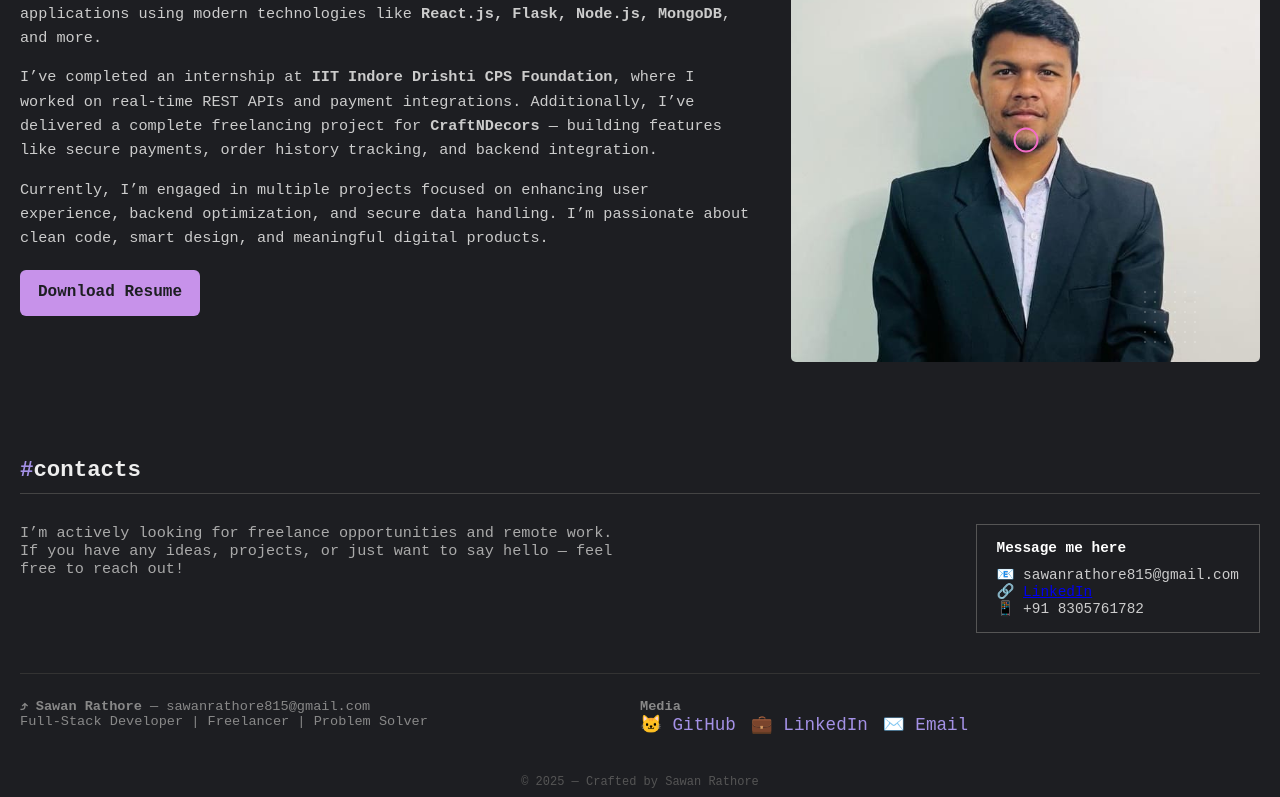
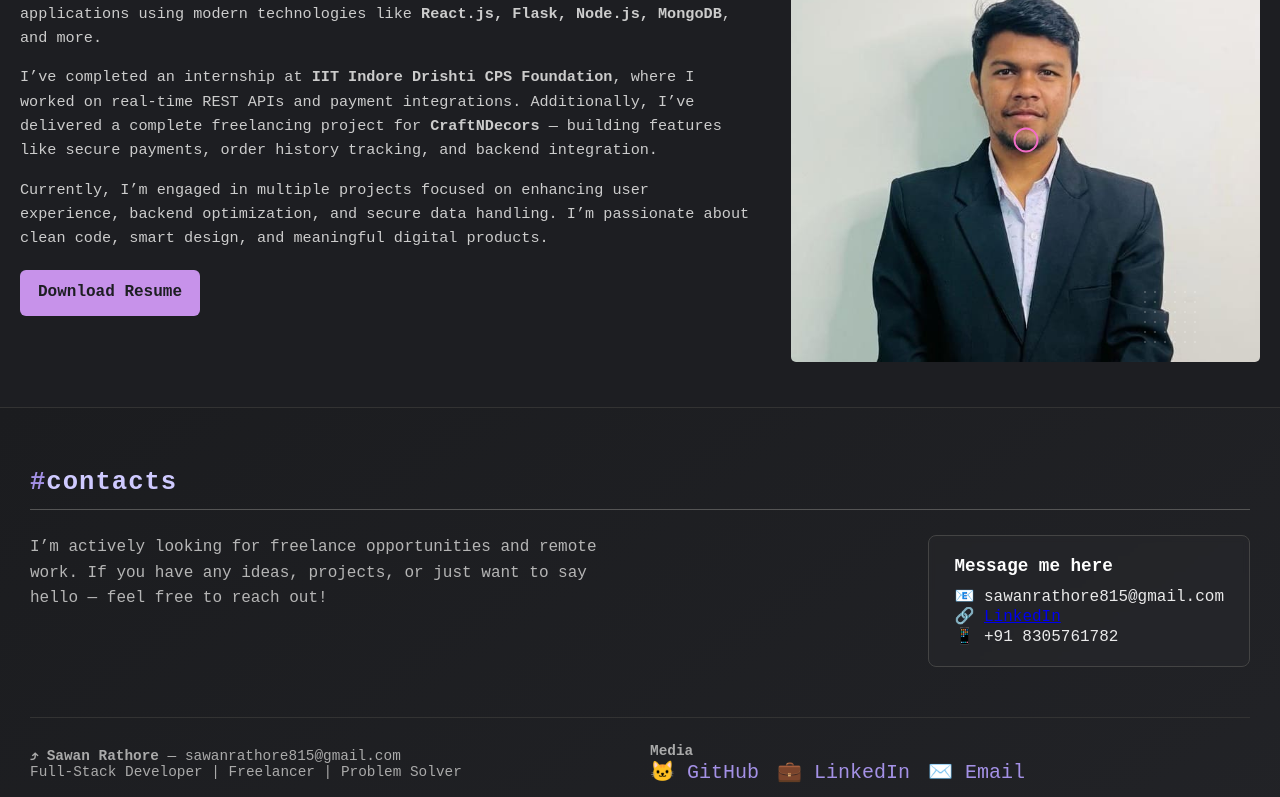
Before and after one commit to Sawan03/sawan, a React (Create React App) app: page / in a window 1280 px wide. Shown: the part 2000-2797 px from the top of the page. Built offline with nearby package versions, Linux system fonts and the light colour scheme.

Commit message:
Update Footer.css

```diff
--- a/src/styles/Footer.css
+++ b/src/styles/Footer.css
@@ -1,91 +1,120 @@
+/* Main Footer */
 .footer-section {
-  padding: 50px 20px;
-  background-color: #1d1e22;
-  color: #eee;
+  padding: 60px 30px;
+  background: linear-gradient(145deg, #1b1c1f, #222327);
+  color: #e5e5e5;
   font-family: 'Courier New', monospace;
+  border-top: 1px solid #333;
 }
 
+/* Heading */
 .footer-section h2 {
-  font-size: 1.4rem;
-  margin-bottom: 30px;
-  border-bottom: 1px solid #444;
-  padding-bottom: 10px;
+  font-size: 1.6rem;
+  margin-bottom: 25px;
+  border-bottom: 1px solid #555;
+  padding-bottom: 12px;
+  letter-spacing: 1px;
+  color: #cfcaff;
 }
 
 .footer-section .hashtag {
   color: #a491e6;
 }
 
+/* Top Section Layout */
 .footer-content {
   display: flex;
   justify-content: space-between;
   flex-wrap: wrap;
-  gap: 30px;
-  margin-bottom: 40px;
+  gap: 40px;
+  margin-bottom: 50px;
 }
 
 .footer-left {
   flex: 1;
-  min-width: 250px;
-  font-size: 0.95rem;
-  color: #aaa;
+  min-width: 260px;
+  font-size: 1rem;
+  color: #b5b5b5;
+  line-height: 1.6;
 }
 
+/* Contact Box */
 .footer-right {
   flex: 1;
-  min-width: 200px;
+  min-width: 240px;
   display: flex;
   justify-content: flex-end;
 }
 
 .contact-box {
-  border: 1px solid #555;
-  padding: 15px 20px;
-  font-size: 0.9rem;
-  color: #ccc;
+  border: 1px solid #444;
+  padding: 20px 25px;
+  color: #eaeaea;
+  background: rgba(255, 255, 255, 0.02);
+  backdrop-filter: blur(3px);
+  border-radius: 8px;
+  transition: 0.3s ease;
+}
+
+.contact-box:hover {
+  border-color: #a491e6;
+  transform: translateY(-4px);
+  box-shadow: 0px 4px 12px rgba(164, 145, 230, 0.2);
 }
 
 .contact-title {
   font-weight: bold;
   margin-bottom: 10px;
   color: #fff;
+  font-size: 1.1rem;
 }
 
 /* Divider */
 hr {
   border: none;
   border-top: 1px solid #333;
-  margin-bottom: 25px;
+  margin: 25px 0;
 }
 
-/* Footer Bottom */
+/* Bottom Section */
 .footer-bottom {
   display: flex;
   justify-content: space-between;
   flex-wrap: wrap;
-  font-size: 0.85rem;
-  color: #888;
+  font-size: 0.9rem;
+  color: #aaa;
+  align-items: center;
+  gap: 20px;
 }
 
 .footer-author,
 .footer-media {
   flex: 1;
-  min-width: 250px;
-  margin-bottom: 20px;
+  min-width: 260px;
 }
 
+/* Social Icons */
 .footer-media .media-icons a {
   color: #a491e6;
-  margin-right: 15px;
-  font-size: 1.1rem;
+  margin-right: 18px;
+  font-size: 1.25rem;
   text-decoration: none;
+  transition: 0.3s ease;
 }
 
+.footer-media .media-icons a:hover {
+  color: #fff;
+  transform: scale(1.2);
+}
+
+/* Copyright */
 .footer-copy {
   text-align: center;
-  font-size: 0.75rem;
-  color: #555;
-  margin-top: 20px;
+  font-size: 0.8rem;
+  color: #666;
+  margin-top: 30px;
+  padding-top: 10px;
+  border-top: 1px solid #333;
 }
 
 /* Responsive */
@@ -97,7 +126,7 @@ hr {
   .footer-bottom {
     flex-direction: column;
     text-align: left;
-    gap: 10px;
+    gap: 15px;
   }
 
   .footer-right {
```
